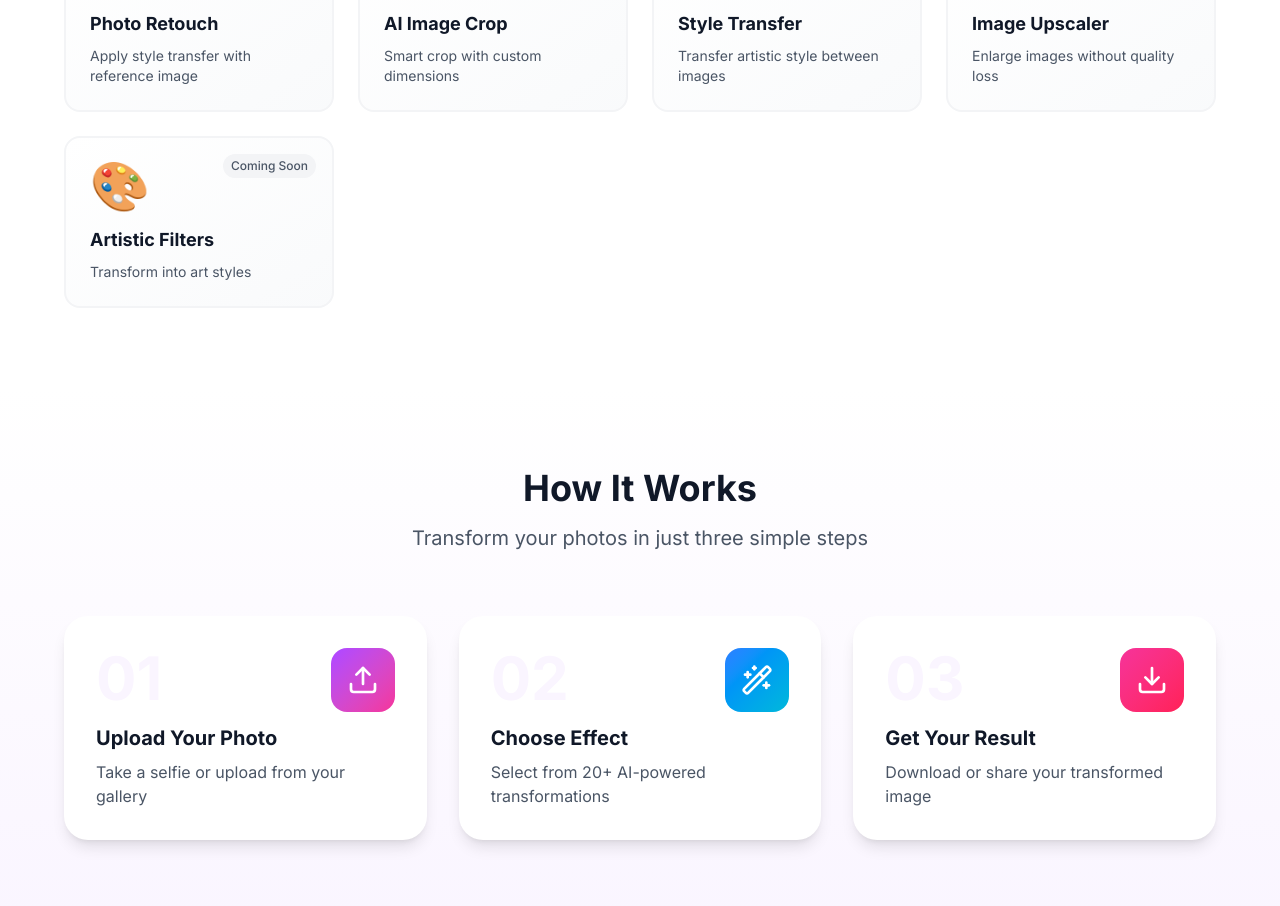
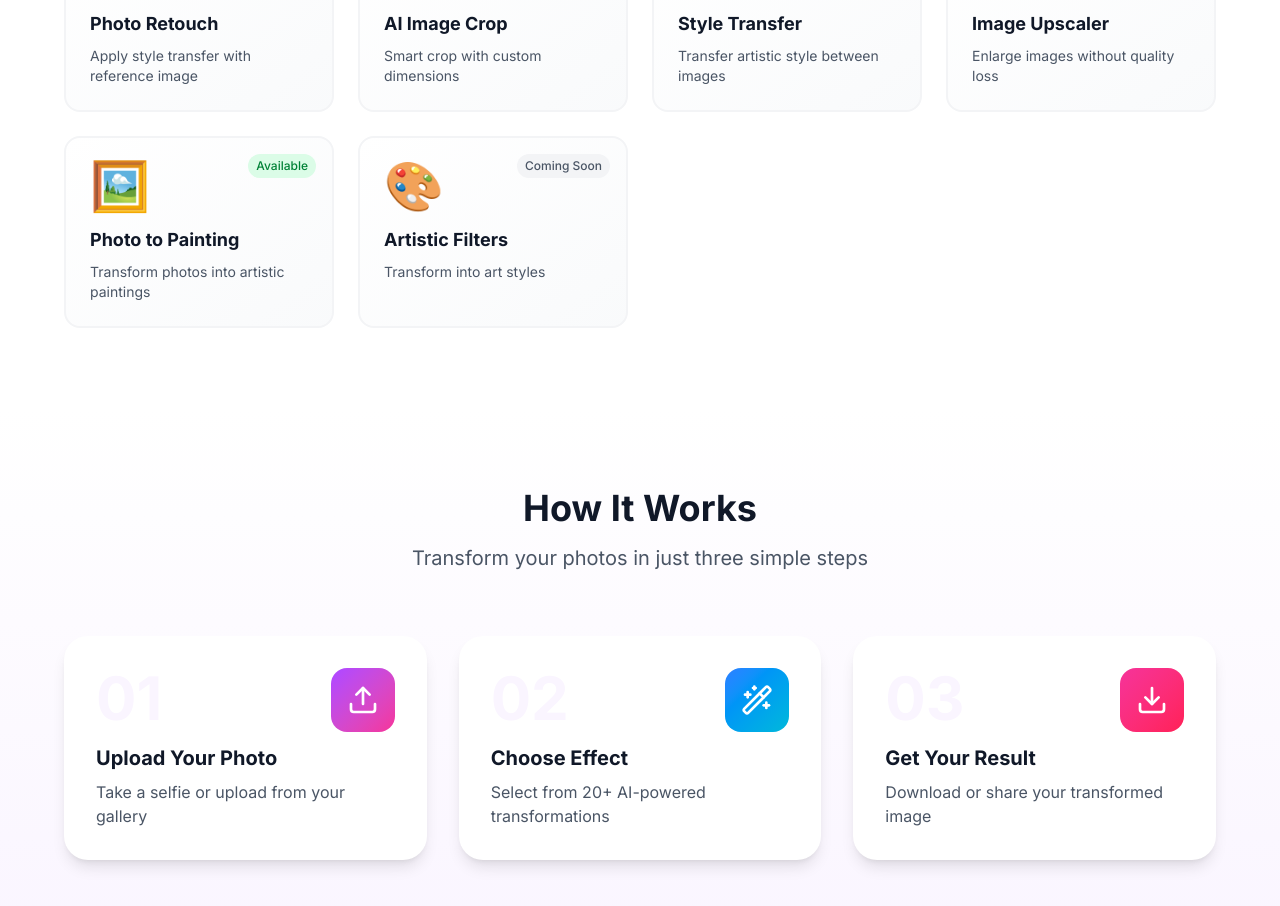
Before and after one commit to mouhamed1slem-bouazizi/aging, a Next.js app: page / in a window 1280 px wide. Shown: the part 2240-3146 px from the top of the page. Built offline with nearby package versions, Linux system fonts and the light colour scheme; no server answers.

Commit message:
Add Photo to Painting feature - transform photos into 9 artistic painting styles

```diff
--- a/src/app/page.tsx
+++ b/src/app/page.tsx
@@ -210,6 +210,13 @@ export default function HomePage() {
       description: 'Enlarge images without quality loss',
       status: 'Available',
       gradient: 'from-emerald-500 to-teal-500',
+    },
+    {
+      icon: '🖼️',
+      title: 'Photo to Painting',
+      description: 'Transform photos into artistic paintings',
+      status: 'Available',
+      gradient: 'from-amber-500 to-orange-500',
     },
     {
       icon: '🎨',
--- /dev/null
+++ b/src/components/PaintingStyleSelector.tsx
@@ -0,0 +1,178 @@
+'use client';
+
+import { useState, useCallback } from 'react';
+import { motion } from 'framer-motion';
+import { Palette, Check } from 'lucide-react';
+import { PaintingStyle } from '@/types';
+
+interface PaintingStyleOption {
+  id: PaintingStyle;
+  label: string;
+  description: string;
+  emoji: string;
+}
+
+const PAINTING_STYLES: PaintingStyleOption[] = [
+  {
+    id: 'cartoon',
+    label: 'Cartoon',
+    description: 'Vibrant cartoon style',
+    emoji: '🎨',
+  },
+  {
+    id: 'pencil',
+    label: 'Pencil Sketch',
+    description: 'Classic pencil drawing',
+    emoji: '✏️',
+  },
+  {
+    id: 'color_pencil',
+    label: 'Color Pencil',
+    description: 'Colored pencil art',
+    emoji: '🖍️',
+  },
+  {
+    id: 'warm',
+    label: 'Warm Sugar Cube',
+    description: 'Colorful oil painting',
+    emoji: '🧊',
+  },
+  {
+    id: 'wave',
+    label: 'Kanagawa Wave',
+    description: 'Japanese wave style',
+    emoji: '🌊',
+  },
+  {
+    id: 'lavender',
+    label: 'Lavender',
+    description: 'Soft lavender tones',
+    emoji: '🪻',
+  },
+  {
+    id: 'mononoke',
+    label: 'Mononoke',
+    description: 'Mystical oil painting',
+    emoji: '🎭',
+  },
+  {
+    id: 'scream',
+    label: 'The Scream',
+    description: 'Expressionist style',
+    emoji: '😱',
+  },
+  {
+    id: 'gothic',
+    label: 'Gothic',
+    description: 'Dark gothic art',
+    emoji: '🏰',
+  },
+];
+
+interface PaintingStyleSelectorProps {
+  onSelect: (style: PaintingStyle) => void;
+}
+
+export default function PaintingStyleSelector({ onSelect }: PaintingStyleSelectorProps) {
+  const [selectedStyle, setSelectedStyle] = useState<PaintingStyle | null>(null);
+  const [hoveredStyle, setHoveredStyle] = useState<PaintingStyle | null>(null);
+
+  const handleStyleClick = useCallback((style: PaintingStyle) => {
+    setSelectedStyle(style);
+    // Auto-submit after selection
+    setTimeout(() => {
+      onSelect(style);
+    }, 300);
+  }, [onSelect]);
+
+  return (
+    <div className="space-y-6">
+      {/* Header */}
+      <div className="text-center space-y-2">
+        <motion.div
+          initial={{ scale: 0 }}
+          animate={{ scale: 1 }}
+          transition={{ type: 'spring', stiffness: 200, damping: 15 }}
+          className="w-16 h-16 mx-auto bg-gradient-to-br from-amber-500 to-orange-500 rounded-2xl flex items-center justify-center"
+        >
+          <Palette className="w-8 h-8 text-white" />
+        </motion.div>
+        <h2 className="text-2xl font-bold text-gray-900">Choose Painting Style</h2>
+        <p className="text-gray-600">
+          Transform your photo into beautiful artwork
+        </p>
+      </div>
+
+      {/* Style Grid */}
+      <div className="grid grid-cols-2 sm:grid-cols-3 gap-4">
+        {PAINTING_STYLES.map((style, index) => {
+          const isSelected = selectedStyle === style.id;
+          const isHovered = hoveredStyle === style.id;
+
+          return (
+            <motion.button
+              key={style.id}
+              initial={{ opacity: 0, y: 20 }}
+              animate={{ opacity: 1, y: 0 }}
+              transition={{ delay: index * 0.05 }}
+              onClick={() => handleStyleClick(style.id)}
+              onMouseEnter={() => setHoveredStyle(style.id)}
+              onMouseLeave={() => setHoveredStyle(null)}
+              className={`relative p-6 rounded-2xl border-2 transition-all ${
+                isSelected
+                  ? 'border-amber-500 bg-gradient-to-br from-amber-50 to-orange-50 shadow-lg shadow-amber-500/20'
+                  : isHovered
+                  ? 'border-amber-300 bg-amber-50 shadow-md'
+                  : 'border-gray-200 bg-white hover:border-amber-200'
+              }`}
+              disabled={selectedStyle !== null && selectedStyle !== style.id}
+            >
+              {/* Selection Indicator */}
+              {isSelected && (
+                <motion.div
+                  initial={{ scale: 0 }}
+                  animate={{ scale: 1 }}
+                  className="absolute top-3 right-3 w-6 h-6 bg-amber-500 rounded-full flex items-center justify-center"
+                >
+                  <Check className="w-4 h-4 text-white" />
+                </motion.div>
+              )}
+
+              {/* Style Content */}
+              <div className="space-y-2">
+                <div className="text-4xl mb-2">{style.emoji}</div>
+                <h3 className="font-semibold text-gray-900 text-sm">
+                  {style.label}
+                </h3>
+                <p className="text-xs text-gray-500 line-clamp-2">
+                  {style.description}
+                </p>
+              </div>
+
+              {/* Hover Effect */}
+              {isHovered && !isSelected && (
+                <motion.div
+                  initial={{ opacity: 0 }}
+                  animate={{ opacity: 1 }}
+                  className="absolute inset-0 bg-gradient-to-br from-amber-500/5 to-orange-500/5 rounded-2xl"
+                />
+              )}
+            </motion.button>
+          );
+        })}
+      </div>
+
+      {/* Info */}
+      <motion.div
+        initial={{ opacity: 0, y: 20 }}
+        animate={{ opacity: 1, y: 0 }}
+        transition={{ delay: 0.5 }}
+        className="bg-gradient-to-br from-amber-50 to-orange-50 rounded-2xl p-4 border border-amber-100"
+      >
+        <p className="text-sm text-gray-600 text-center">
+          💡 Select a style to instantly transform your photo into artistic painting
+        </p>
+      </motion.div>
+    </div>
+  );
+}
--- a/src/components/TransformationTypeSelector.tsx
+++ b/src/components/TransformationTypeSelector.tsx
@@ -156,6 +156,13 @@ const TRANSFORMATION_TYPES = [
     icon: '🔍',
     gradient: 'from-emerald-500 to-teal-500',
   },
+  {
+    id: 'photo-painting' as TransformationType,
+    label: 'Photo to Painting',
+    description: 'Convert photos to artistic paintings',
+    icon: '🖼️',
+    gradient: 'from-amber-500 to-orange-500',
+  },
 ];
 
 export default function TransformationTypeSelector({
--- a/src/components/index.ts
+++ b/src/components/index.ts
@@ -20,6 +20,7 @@ export { default as CartoonSelector } from './CartoonSelector';
 export { default as StyleImageSelector } from './StyleImageSelector';
 export { default as CropDimensionsSelector } from './CropDimensionsSelector';
 export { default as UpscaleParamsSelector } from './UpscaleParamsSelector';
+export { default as PaintingStyleSelector } from './PaintingStyleSelector';
 export { default as TransformationTypeSelector } from './TransformationTypeSelector';
 export { default as LoadingAnimation } from './LoadingAnimation';
 export { default as ImageComparison } from './ImageComparison';
--- a/src/types/index.ts
+++ b/src/types/index.ts
@@ -24,7 +24,7 @@ export type FaceFilterType =
   | 'nostalgia' | 'cheese' | 'butterfly';
 
 // Transformation type
-export type TransformationType = 'age' | 'gender' | 'filter' | 'lip-color' | 'face-beauty' | 'face-slimming' | 'skin-beauty' | 'face-fusion' | 'smart-beauty' | 'hairstyle' | 'expression' | 'cartoon' | 'image-enhance' | 'image-dehaze' | 'photo-colorize' | 'image-sharpen' | 'image-restore' | 'photo-retouch' | 'image-crop' | 'style-transfer' | 'image-upscale';
+export type TransformationType = 'age' | 'gender' | 'filter' | 'lip-color' | 'face-beauty' | 'face-slimming' | 'skin-beauty' | 'face-fusion' | 'smart-beauty' | 'hairstyle' | 'expression' | 'cartoon' | 'image-enhance' | 'image-dehaze' | 'photo-colorize' | 'image-sharpen' | 'image-restore' | 'photo-retouch' | 'image-crop' | 'style-transfer' | 'image-upscale' | 'photo-painting';
 
 export interface AgeCategoryOption {
   id: AgeCategory;
@@ -132,6 +132,9 @@ export interface UpscaleParams {
   outputQuality: number;          // 30-100 (only for jpg)
 }
 
+// Painting style parameters
+export type PaintingStyle = 'cartoon' | 'pencil' | 'color_pencil' | 'warm' | 'wave' | 'lavender' | 'mononoke' | 'scream' | 'gothic';
+
 export interface FaceFilterOption {
   id: FaceFilterType;
   label: string;
```
Also changed, not shown: src/app/api/transform/route.ts (+22 -2 lines), src/app/transform/page.tsx (+61 -3 lines).
